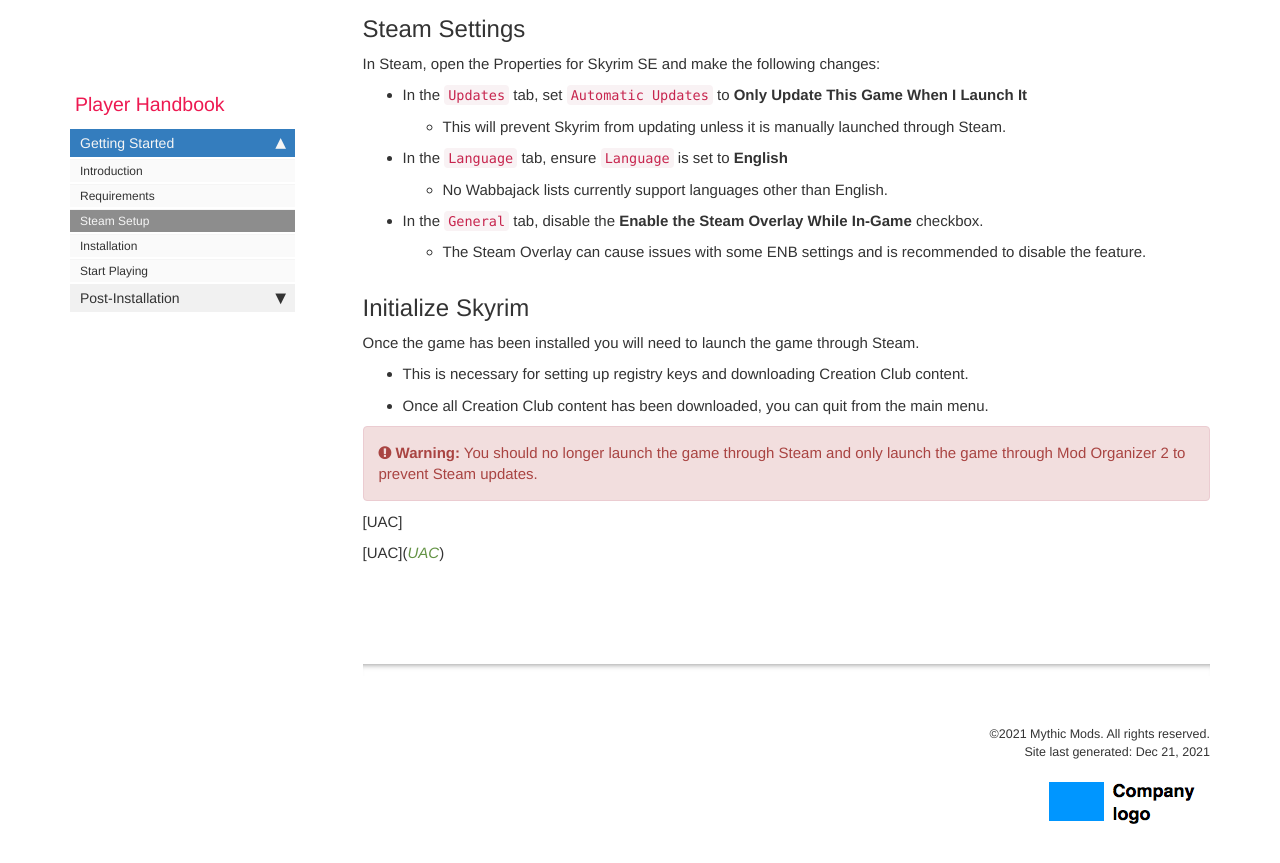
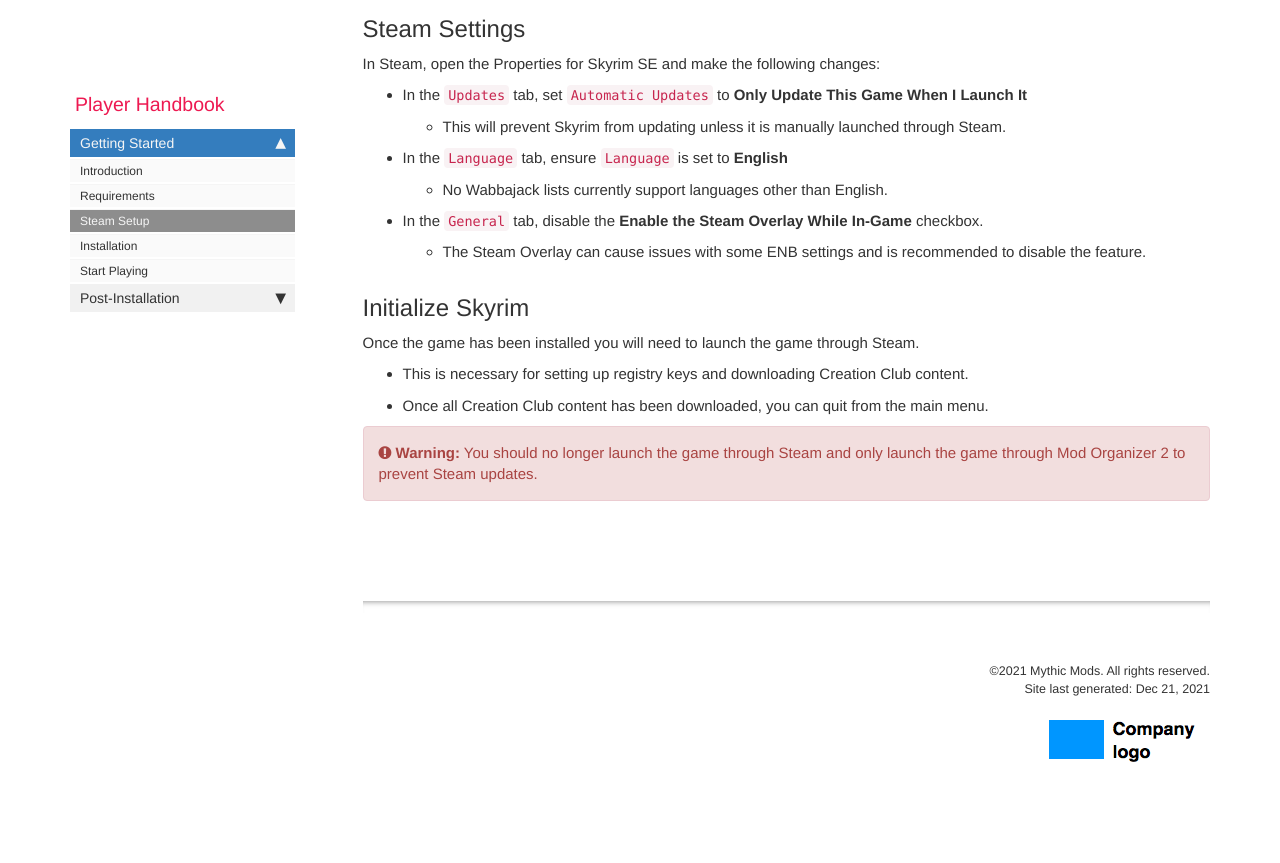
Before and after one commit to mythic-mods/mythic-mods.github.io, a Jekyll site: the page built from pages/mythic-skyrim/mythic-skyrim-steam-setup.md, in a window 1280 px wide and 900 px high, scrolled down 1138 px. Shown: the top 863 px of the window. Built offline with Jekyll 4.4.1, drawn with Linux system fonts in a browser that asks for light colours; comment, search, counter and statistics services are not loaded; after the commit the page ends 1976 px from its top, so only the background shows below that.

Commit message:
Update mythic-skyrim-steam-setup.md

```diff
--- a/pages/mythic-skyrim/mythic-skyrim-steam-setup.md
+++ b/pages/mythic-skyrim/mythic-skyrim-steam-setup.md
@@ -56,10 +56,8 @@ Once the game has been installed you will need to launch the game through Steam.
 
 {% include warning.html content=
 "You should no longer launch the game through Steam and only launch the game through Mod Organizer 2 to prevent Steam updates." %}
-[UAC]
+
 
 [Requirements]: mythic-skyrim-requirements.html
 [Skyrim Special Edition]: https://store.steampowered.com/app/489830/The_Elder_Scrolls_V_Skyrim_Special_Edition/
 [Skyrim Anniversary Upgrade]: https://store.steampowered.com/app/1746860/The_Elder_Scrolls_V_Skyrim_Anniversary_Upgrade/
-
-[UAC](<a href="#" data-toggle="tooltip" data-original-title="{{site.data.glossary.uac}}">UAC</a>)
```
